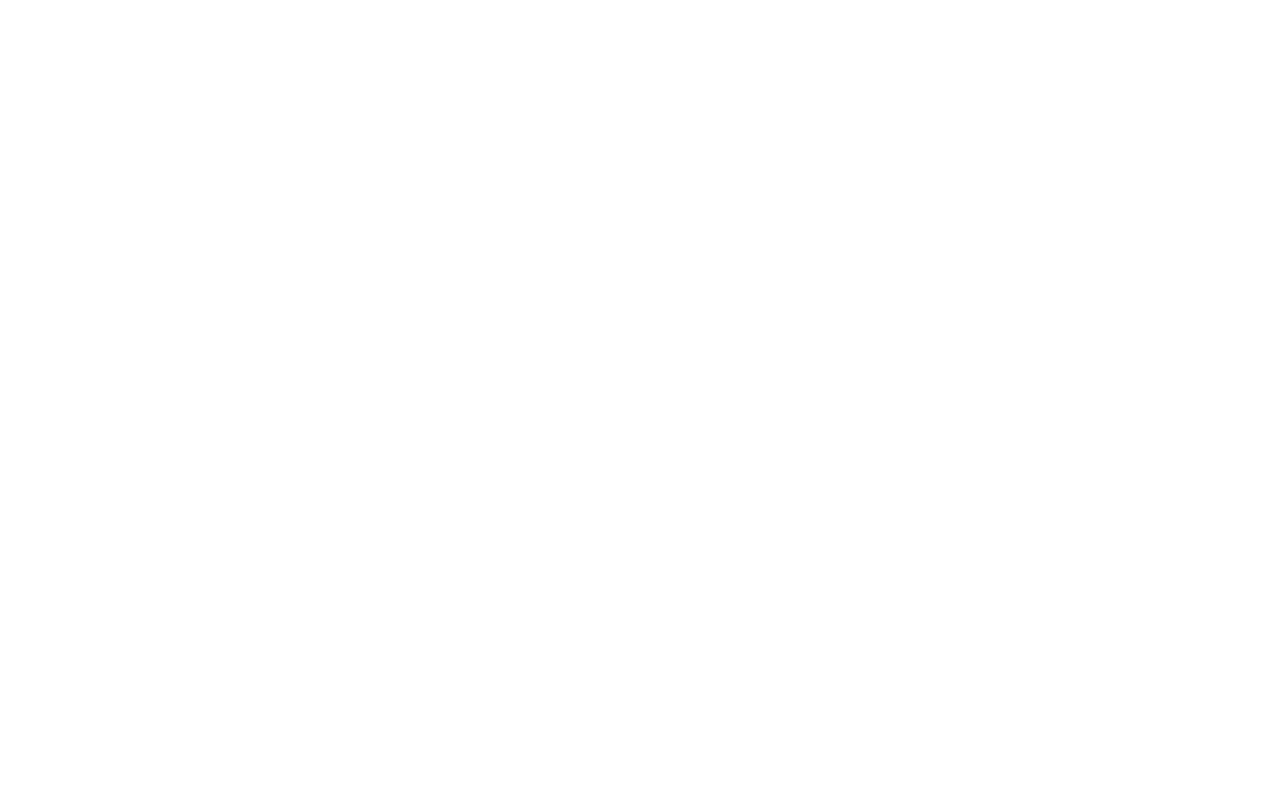
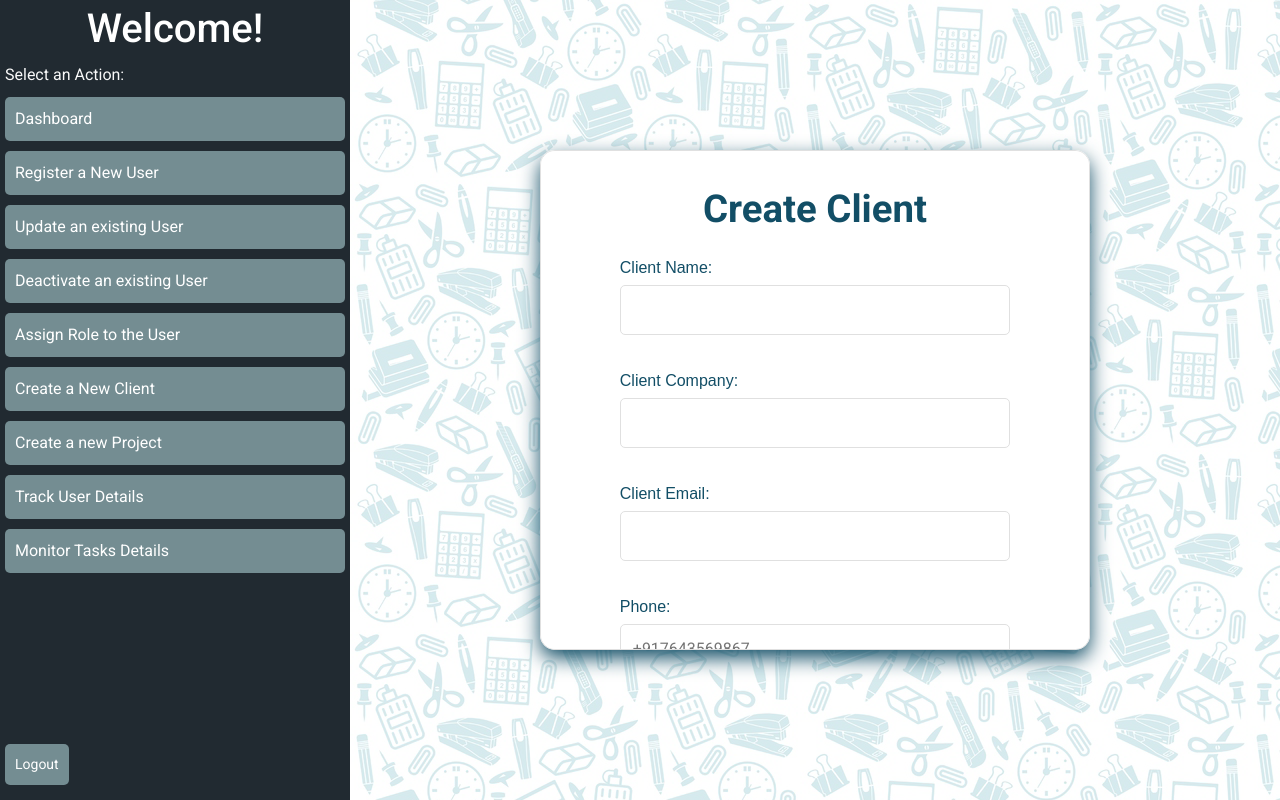
Before and after one commit to 240617-Chennai-PeerIslandsIndiaJavaFS/TeamB_Project02_React, a React (Create React App) app: page /admin/create-client in a window 1280 px wide. Before the commit this address had no page. Built offline with nearby package versions, Linux system fonts and the light colour scheme; no server answers.

Commit message:
upgrading ui for creating a client

```diff
--- a/src/App.js
+++ b/src/App.js
@@ -21,6 +21,7 @@
 import UpdateUser from "./components/UpdateUser";
 import DeactivateUser from "./components/DeactiveUser";
 import AssignRole from "./components/AssignRole";
+import CreateClient from "./components/CreateClient";
 
 function App() {
   return (
@@ -35,6 +36,7 @@
           <Route path="update-user" element={<UpdateUser />} />
           <Route path="deactivate-user" element={<DeactivateUser />} />
           <Route path="assign-role" element={<AssignRole />} />
+          <Route path="create-client" element={<CreateClient />} />
 
         </Route>
         <Route path="/project-manager-projects" element={<ProjectPage />} />
--- /dev/null
+++ b/src/components/CreateClient.js
@@ -0,0 +1,131 @@
+import React, { useState, useEffect } from "react";
+import axios from "axios";
+import "../css/CreateClient.css";
+
+const CreateClient = () => {
+  const initialFormData = {
+    clientId: "",
+    clientName: "",
+    clientCompanyName: "",
+    clientEmail: "",
+    clientPhone: "",
+  };
+
+  const [formData, setFormData] = useState(initialFormData);
+  const [clientCount, setClientCount] = useState(0);
+
+  useEffect(() => {
+    axios
+      .get("http://localhost:8080/api/clients")
+      .then((response) => {
+        const nextClientId = response.data.length + 1;
+        console.log("Next Client ID:", nextClientId);
+        setFormData((prevData) => ({
+          ...prevData,
+          clientId: nextClientId,
+        }));
+        setClientCount(response.data.length);
+      })
+      .catch((error) => {
+        console.error(
+          "There was an error fetching the list of clients!",
+          error
+        );
+      });
+  }, [clientCount]);
+
+  const handleChange = (e) => {
+    setFormData({
+      ...formData,
+      [e.target.name]: e.target.value,
+    });
+  };
+
+  const handleClient = (e) => {
+    e.preventDefault();
+
+    const { clientId, clientName, clientCompanyName, clientEmail, clientPhone } = formData;
+
+    console.log("Form data before validation:", formData);
+
+    if (!clientId || !clientName || !clientCompanyName || !clientEmail || !clientPhone) {
+      alert("Please fill in all the required fields.");
+      return;
+    }
+
+    axios
+      .post("http://localhost:8080/api/clients", formData)
+      .then((response) => {
+        console.log("Form data submitted:", response.data);
+        alert("Client created successfully!");
+        setClientCount(clientCount + 1);
+        setFormData(initialFormData);
+      })
+      .catch((error) => {
+        console.error("There was an error creating the client!", error);
+        alert("There was an error creating the client!");
+      });
+  };
+
+  return (
+    <div className="create-client-form-container">
+      <h2 className="create-client-title">Create Client</h2>
+      <form id="clientForm" className="create-client-form">
+        <label htmlFor="name" className="create-client-label">Client Name:</label>
+        <input
+          type="text"
+          id="clientName"
+          name="clientName"
+          className="create-client-input"
+          value={formData.clientName}
+          onChange={handleChange}
+          required
+        />
+        <br />
+
+        <label htmlFor="companyName" className="create-client-label">Client Company:</label>
+        <input
+          type="text"
+          id="clientCompanyName"
+          name="clientCompanyName"
+          className="create-client-input"
+          value={formData.clientCompanyName}
+          onChange={handleChange}
+          required
+        />
+        <br />
+
+        <label htmlFor="email" className="create-client-label">Client Email:</label>
+        <input
+          type="email"
+          id="clientEmail"
+          name="clientEmail"
+          className="create-client-input"
+          value={formData.clientEmail}
+          onChange={handleChange}
+          required
+        />
+        <br />
+
+        <label htmlFor="phone" className="create-client-label">Phone:</label>
+        <input
+          type="tel"
+          id="clientPhone"
+          name="clientPhone"
+          className="create-client-input"
+          value={formData.clientPhone}
+          onChange={handleChange}
+          required
+          placeholder="+917643569867"
+        />
+        <br />
+
+        <button type="button" className="create-client-button common" onClick={handleClient}>
+          Create Client
+        </button>
+      </form>
+    </div>
+  );
+};
+
+export default CreateClient;
--- /dev/null
+++ b/src/css/CreateClient.css
@@ -0,0 +1,80 @@
+.create-client-form-container {
+    width: 100%;
+    max-width: 550px;
+    margin: 0 auto;
+    border: 1px solid #e0e0e0;
+    padding: 30px;
+    color: #124e66;
+    border-radius: 15px;
+    box-shadow: 0 8px 20px #124e66;
+    background-color: #ffffff;
+    font-family: "Roboto", sans-serif;
+    overflow-y: auto;
+    max-height: 500px;
+
+  }
+
+  .create-client-title {
+    text-align: center;
+    font-size: 2.4rem;
+    margin-top: 1%;
+    margin-bottom: 5%;
+    font-weight: 700;
+    color: #124e66;
+  }
+
+  .create-client-label {
+    display: block;
+    margin-top: 10px;
+    margin-left: 10%;
+    font-family: "Roboto Slab", sans-serif;
+    font-size: 1rem;
+    color: #124e66;
+  }
+
+  .create-client-input,
+  .create-client-select {
+    display: block;
+    width: 80%;
+    padding: 12px;
+    margin-top: 5px;
+    margin-left: 10%;
+    box-sizing: border-box;
+    font-weight: 400;
+    border: 1px solid #e0e0e0;
+    border-radius: 5px;
+    transition: border-color 0.3s, box-shadow 0.3s;
+
+  }
+
+  .create-client-input:focus,
+  .create-client-select:focus {
+    border-color: #007bff;
+    box-shadow: 0 0 5px rgba(0, 123, 255, 0.5);
+    outline: none;
+  }
+
+  .create-client-button {
+    padding: 12px 20px;
+    background-color: #124e66;
+    color: white;
+    border: none;
+    border-radius: 5px;
+    cursor: pointer;
+    margin: 20px auto 0;
+    display: block;
+    width: 150px;
+    text-align: center;
+    font-size: 14px;
+    margin-bottom: 5%;
+    transition: background-color 0.3s, transform 0.3s;
+  }
+
+  .create-client-button:hover {
+    background-color:black;
+    transform: translateY(-2px);
+  }
+
+  .common {
+    margin: auto;
+  }
```
